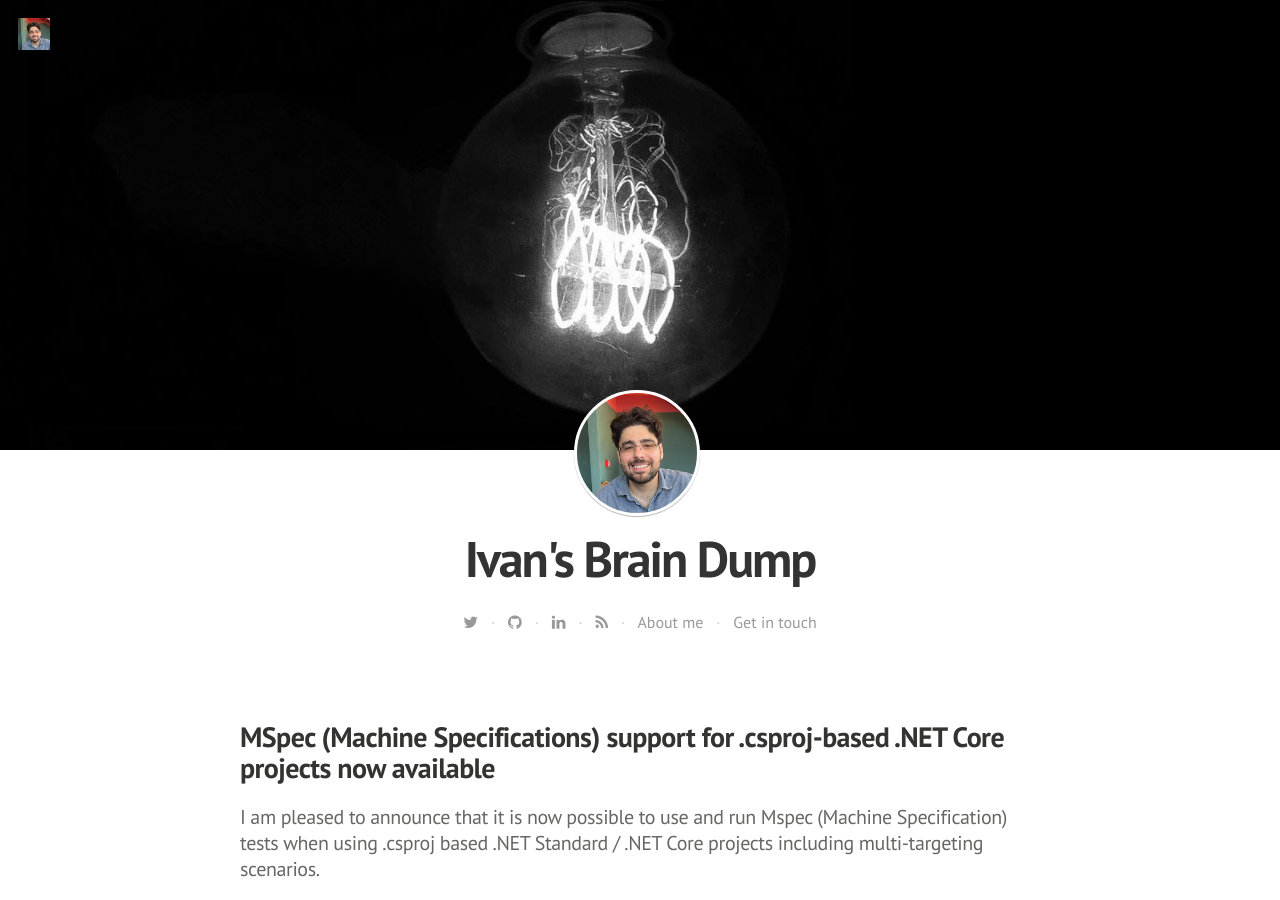
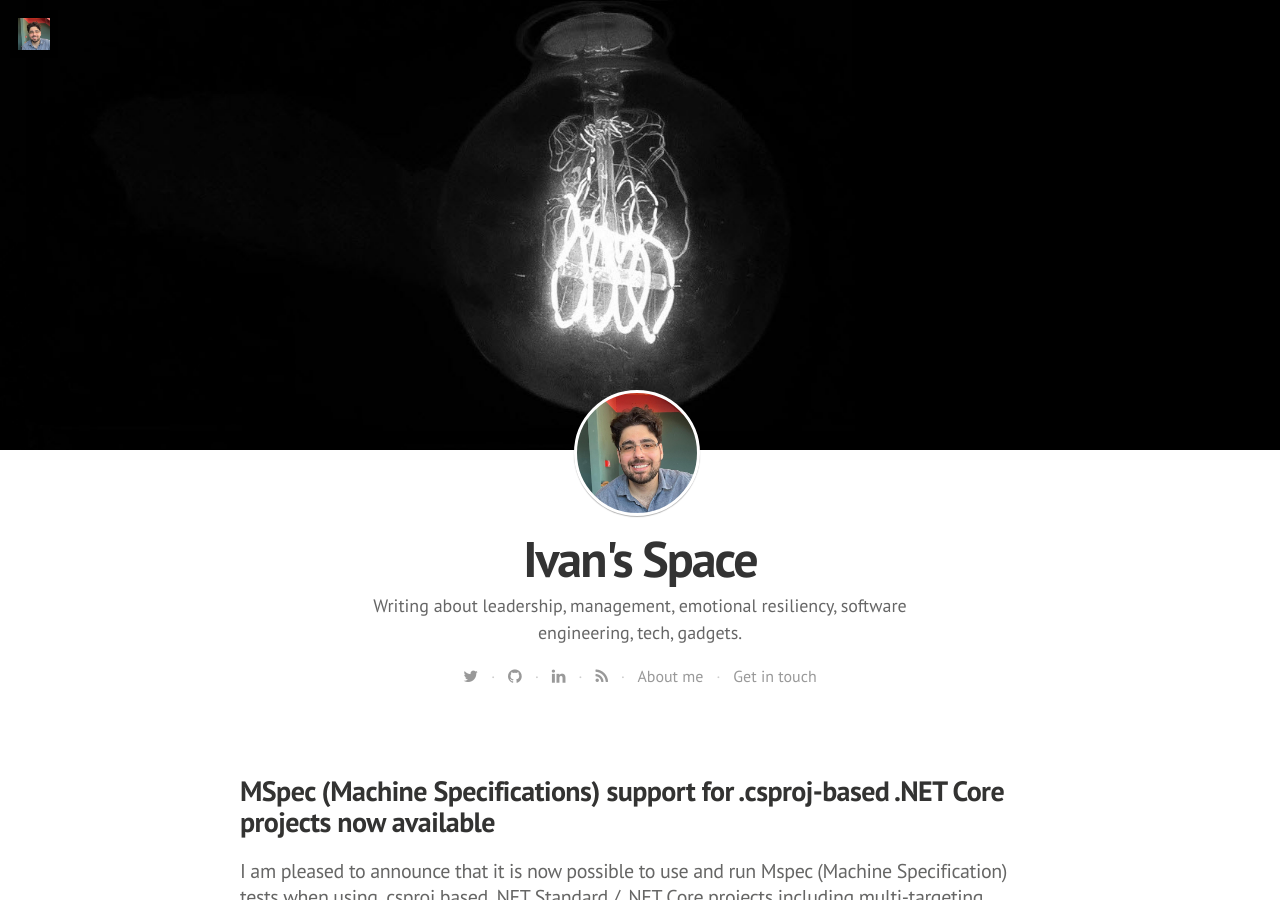
Before and after one commit to ivanz/ivanz.github.io, a Jekyll site: the page built from index.html, in a window 1280 px wide and 900 px high. Built offline with Jekyll 4.4.1, drawn with Linux system fonts in a browser that asks for light colours; nearby versions of some CDN libraries; some web fonts are replaced; the list of posts is cut into pages by our own code.

Commit message:
Update title and description of my blog.

```diff
--- a/_config.yml
+++ b/_config.yml
@@ -7,8 +7,8 @@ baseurl: ""
 author: 'Ivan Zlatev'
 author_image: "/assets/images/author.jpg"
 
-title: "Ivan's Brain Dump"
-description: ""
+title: "Ivan's Space"
+description: "Writing about leadership, management, emotional resiliency, software engineering, tech, gadgets."
 
 email: ""
 
```
